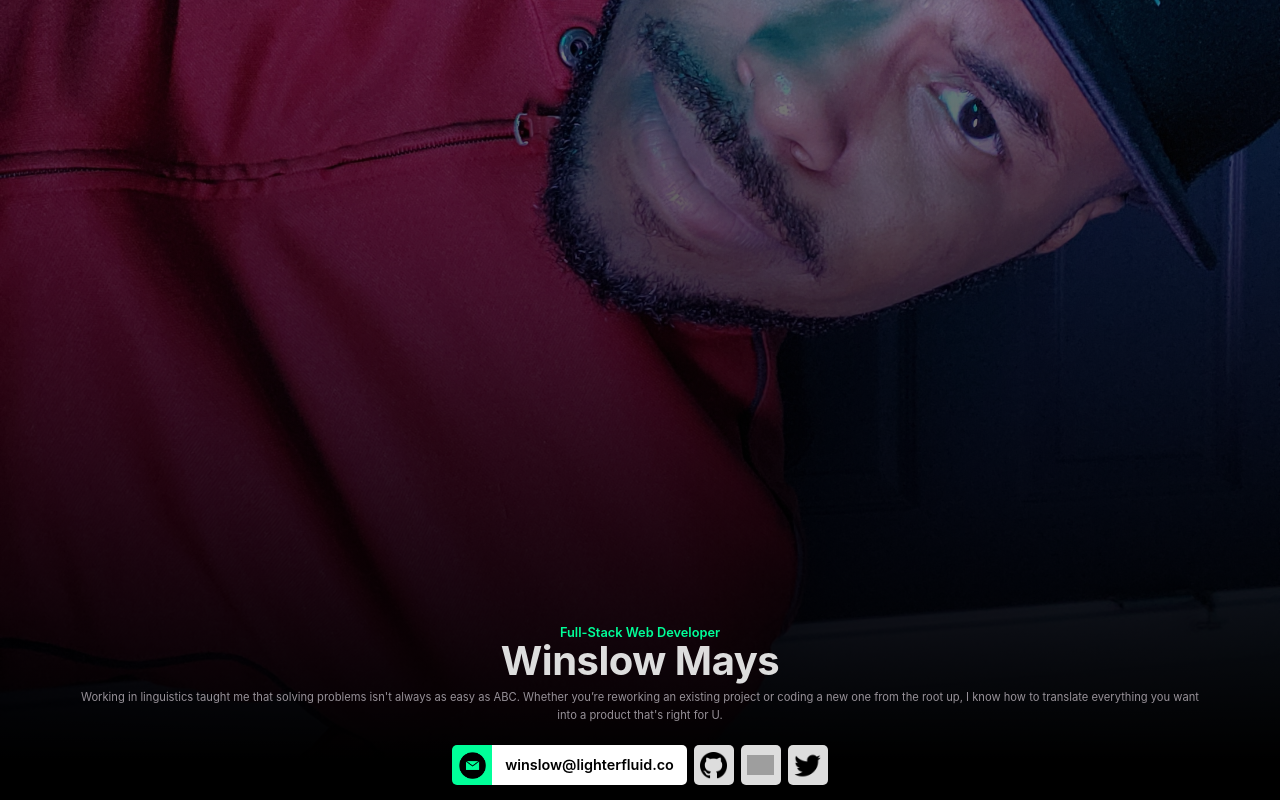
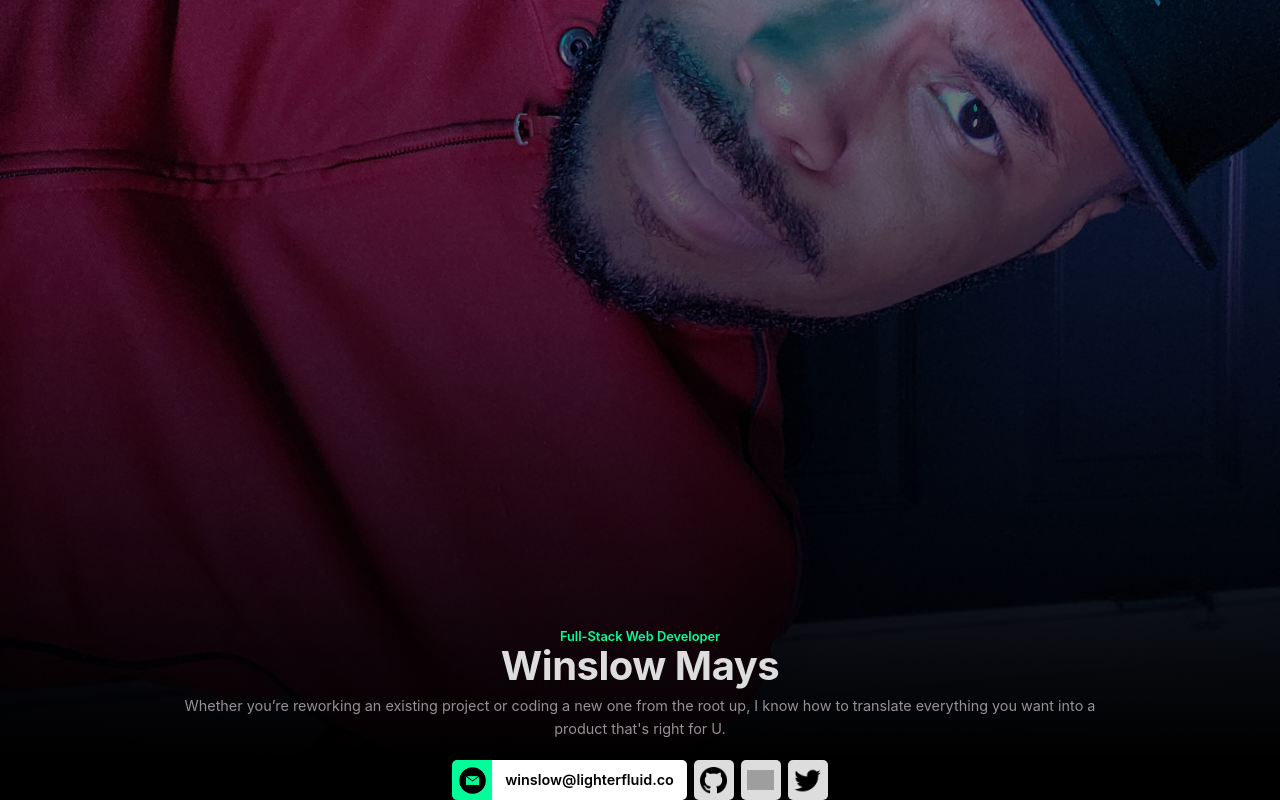
Before and after one commit to winslowdev/lighterfluid, a React (Create React App) app: page /profiles/winslow-mays in a window 1280 px wide. Shown: the part 565-1365 px from the top of the page. Built offline with nearby package versions, Linux system fonts and the light colour scheme; grey boxes are pictures that could not be loaded.

Commit message:
changed font-size

```diff
--- a/src/css/index.css
+++ b/src/css/index.css
@@ -558,7 +558,7 @@ button {
 
 @media screen and (min-width: 412px) {
     .profile-info {
-        bottom: -25px;
+        bottom: -40px;
     }
 
     .team {
@@ -591,4 +591,8 @@ button {
         height: 40px;
         padding: 0 13px;
     }
+
+    .profile-brand {
+        font-size: 0.9rem;
+    }
 }
--- a/src/views/Profile.js
+++ b/src/views/Profile.js
@@ -74,7 +74,7 @@ export class Profile extends Component {
                         <div className="profile-info">
                             <p className="profile-title">Full-Stack Web Developer</p>
                             <h1>Winslow Mays</h1>
-                            <p className="profile-brand">Working in linguistics taught me that solving problems isn't always as easy as ABC. Whether you’re reworking an existing project or coding a new one from the root up, I know how to translate everything you want into a product that's right for U.</p>
+                            <p className="profile-brand">Whether you’re reworking an existing project or coding a new one from the root up, I know how to translate everything you want into a product that's right for U.</p>
 
                             <div className="social-info">
                                 <ContactMethod
```
